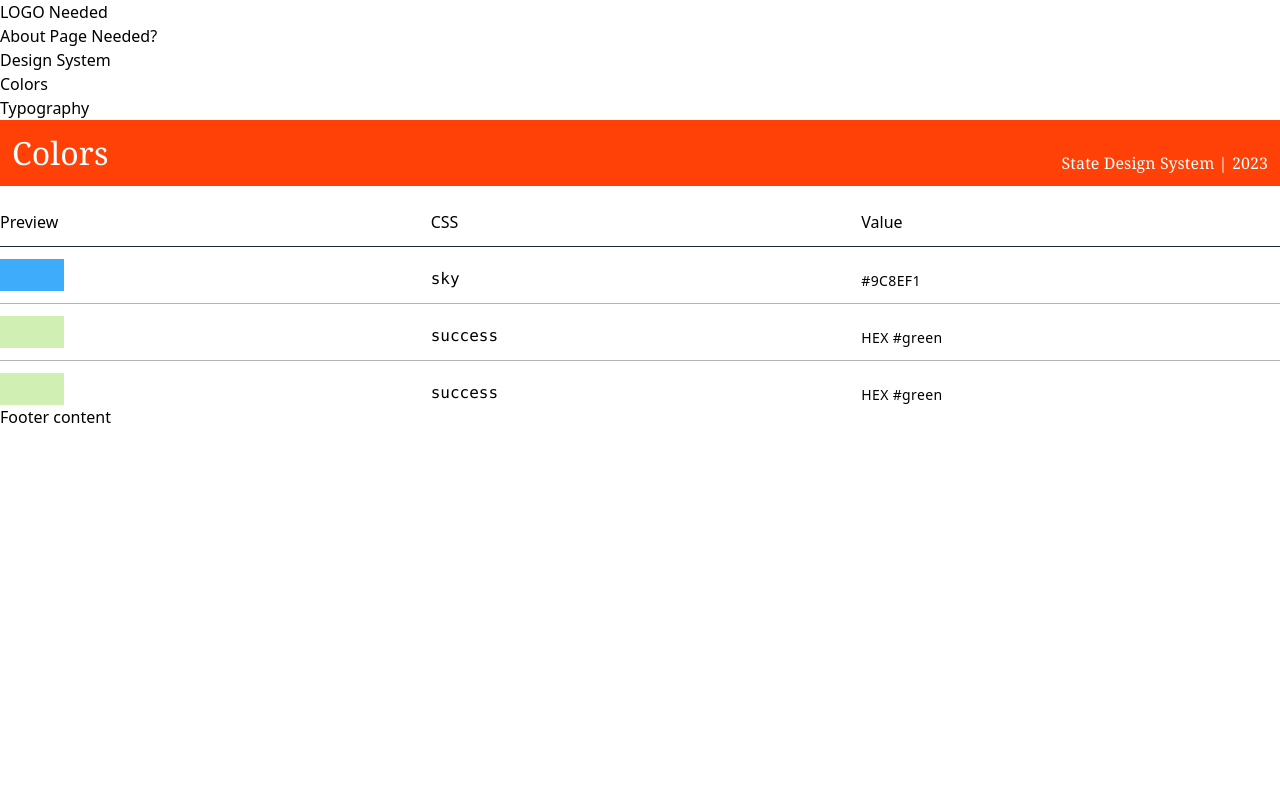
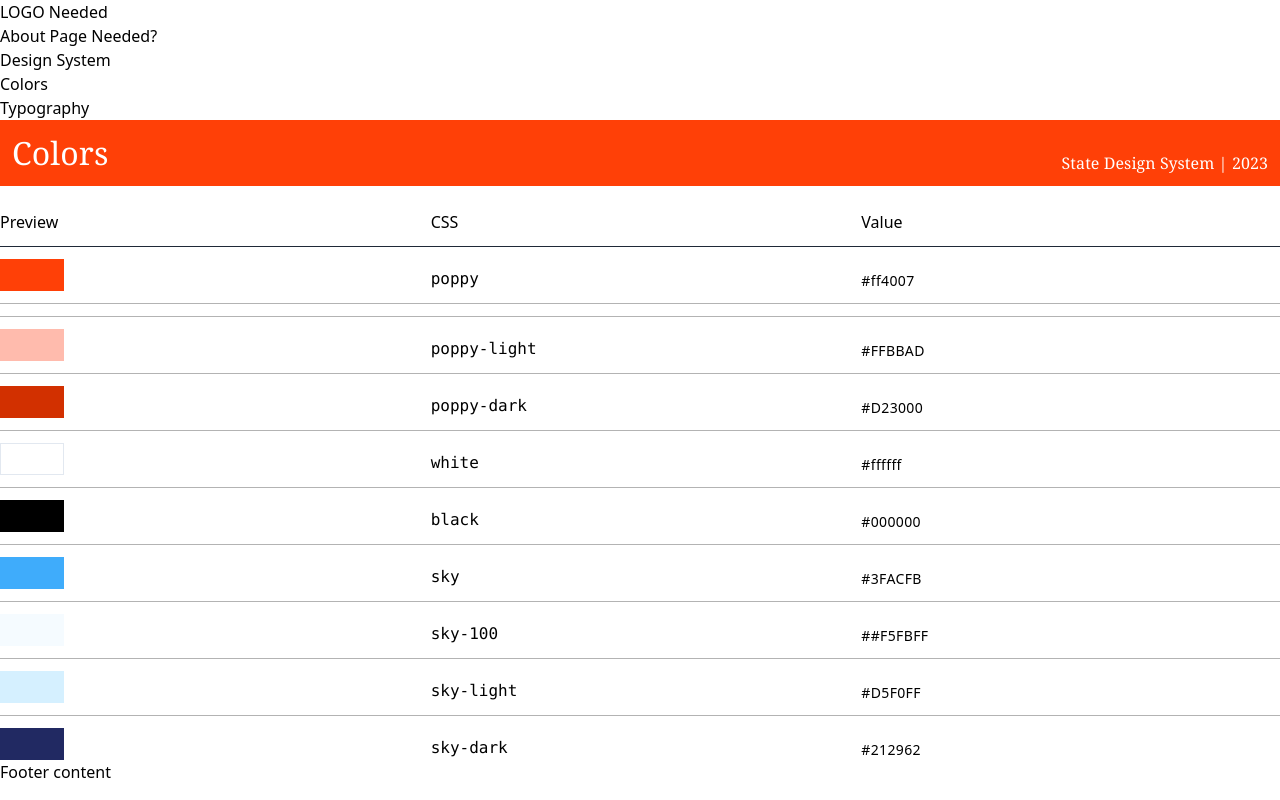
Before and after one commit to johnhoysa/styleguide-react, a React (Create React App) app: page /colors in a window 1280 px wide. Built offline with nearby package versions, Linux system fonts and the light colour scheme.

Commit message:
added some swatches to colors page

```diff
--- a/src/styleguide/Colors.js
+++ b/src/styleguide/Colors.js
@@ -13,11 +13,29 @@ const Colors = () => {
       </div>
 
       <hr className="bg-gray-800"></hr>
-      <Swatch color="bg-sky" name="sky" value="#9C8EF1" />
+
+      <Swatch color="bg-poppy" name="poppy" value="#ff4007" />
       <hr></hr>
-      <Swatch color="bg-success" name="success" value="HEX #green" />
       <hr></hr>
-      <Swatch color="bg-success" name="success" value="HEX #green" />
+      <Swatch color="bg-poppy-light" name="poppy-light" value="#FFBBAD" />
+      <hr></hr>
+      <Swatch color="bg-poppy-dark" name="poppy-dark" value="#D23000" />
+      <hr></hr>
+      <Swatch
+        color="bg-white border border-slate-200"
+        name="white"
+        value="#ffffff"
+      />
+      <hr></hr>
+      <Swatch color="bg-black" name="black" value="#000000" />
+      <hr></hr>
+      <Swatch color="bg-sky" name="sky" value="#3FACFB" />
+      <hr></hr>
+      <Swatch color="bg-sky-100" name="sky-100" value="##F5FBFF" />
+      <hr></hr>
+      <Swatch color="bg-sky-light" name="sky-light" value="#D5F0FF" />
+      <hr></hr>
+      <Swatch color="bg-sky-dark" name="sky-dark" value="#212962" />
     </section>
   );
 };
```
